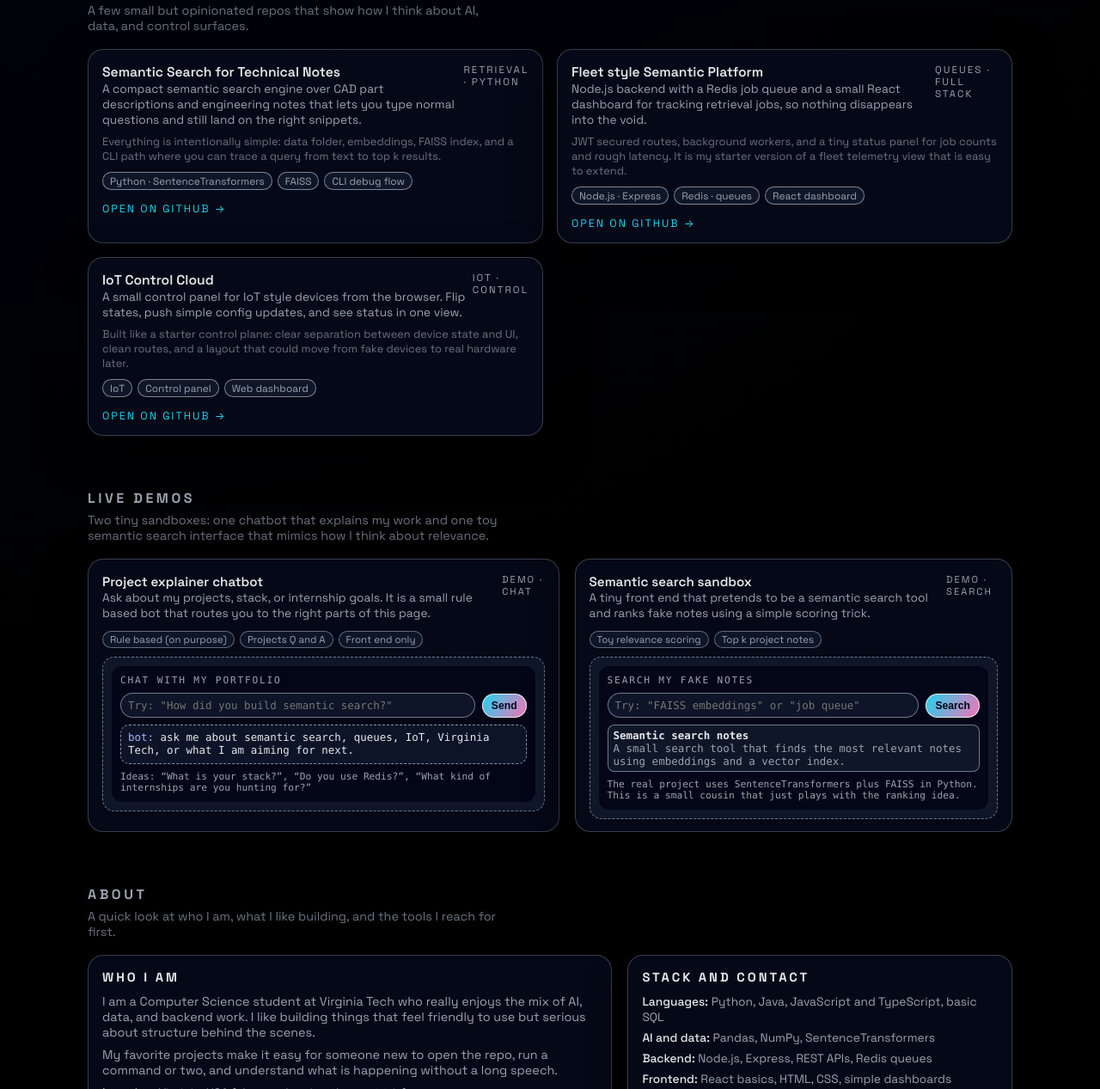
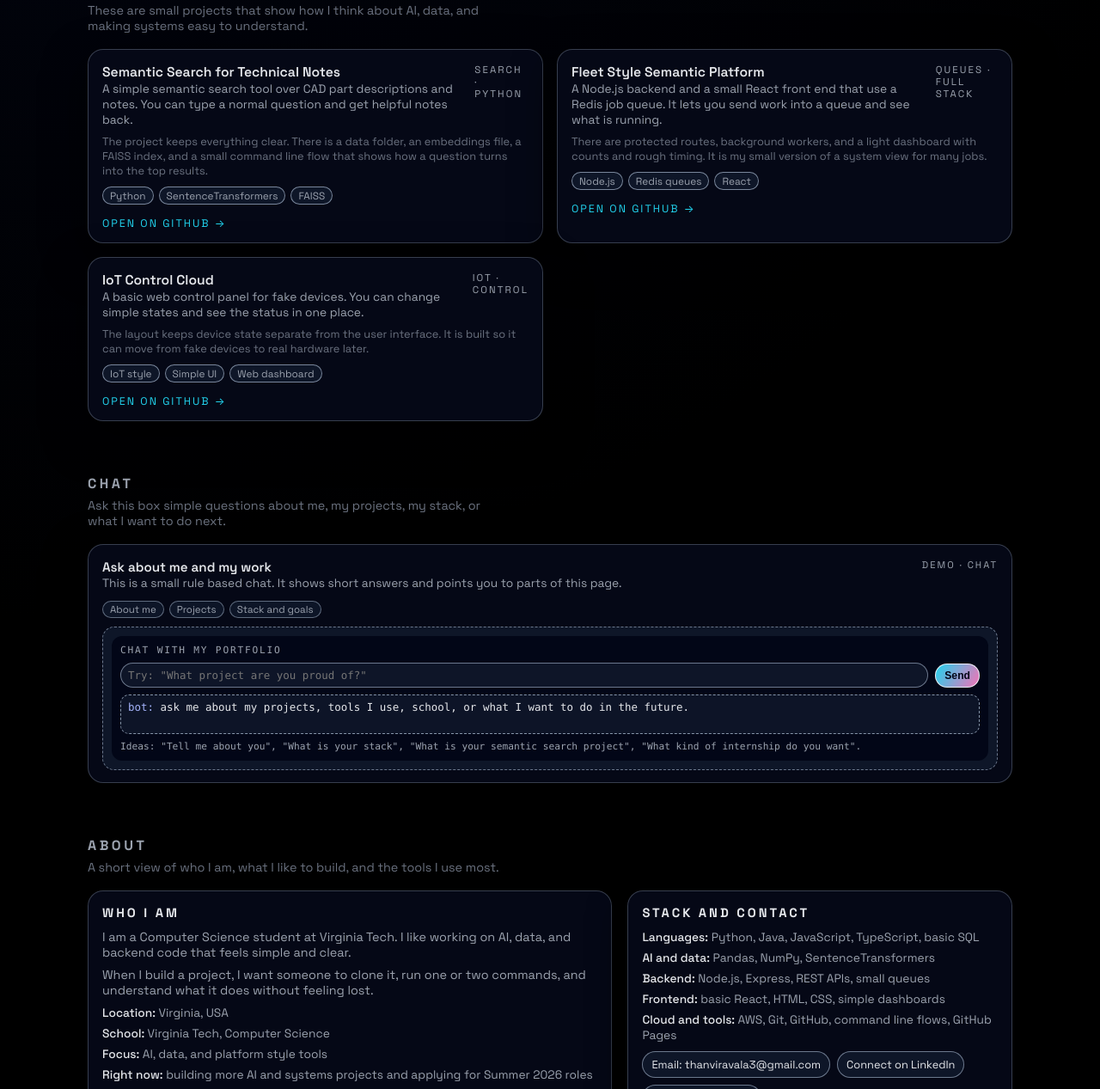
Before and after one commit to thanviravala3-ui/thanviravala3-ui.github.io, a plain HTML site: page index.html in a window 1280 px wide. Shown: the part 860-2127 px from the top of the page at 86% size. Drawn offline with Linux system fonts and the light colour scheme.

Commit message:
Update index.html

```diff
--- a/index.html
+++ b/index.html
@@ -49,8 +49,6 @@
       color: inherit;
       text-decoration: none;
     }
-
-    /* Layout shell */
 
     .page {
       max-width: 1120px;
@@ -192,7 +190,7 @@
       }
     }
 
-    /* HERO like your screenshot */
+    /* HERO */
 
     .hero {
       display: grid;
@@ -210,16 +208,6 @@
       }
     }
 
-    .hero-eyebrow {
-      font-size: 0.84rem;
-      color: var(--fg-muted);
-      margin-bottom: 8px;
-    }
-
-    .hero-eyebrow span {
-      color: var(--accent);
-    }
-
     .hero-main-line {
       font-size: 2.4rem;
       margin-bottom: 4px;
@@ -227,16 +215,16 @@
     }
 
     .hero-name {
-      font-size: 2.6rem;
+      font-size: 2rem;
       font-weight: 700;
       background: linear-gradient(120deg, #e5e7eb, #a5b4fc, #38bdf8);
       -webkit-background-clip: text;
       color: transparent;
-      margin-bottom: 4px;
+      margin-bottom: 8px;
     }
 
     .hero-sub-line {
-      font-size: 1.1rem;
+      font-size: 1rem;
       margin-bottom: 12px;
       color: var(--fg-main);
     }
@@ -362,7 +350,7 @@
       }
     }
 
-    /* GENERIC SECTION STYLES */
+    /* SECTIONS */
 
     .section {
       padding: 56px 4px 6px;
@@ -491,19 +479,7 @@
       letter-spacing: 0.16em;
     }
 
-    /* DEMOS */
-
-    .demos-grid {
-      display: grid;
-      grid-template-columns: minmax(0, 1.4fr) minmax(0, 1.3fr);
-      gap: 18px;
-    }
-
-    @media (max-width: 960px) {
-      .demos-grid {
-        grid-template-columns: minmax(0, 1fr);
-      }
-    }
+    /* DEMO PANEL (single chatbot) */
 
     .panel {
       border-radius: var(--radius-lg);
@@ -631,27 +607,6 @@
       color: #9ca3af;
     }
 
-    .demo-docs {
-      display: grid;
-      gap: 4px;
-    }
-
-    .demo-doc {
-      font-size: 0.78rem;
-      padding: 4px 6px;
-      border-radius: 8px;
-      background: rgba(15, 23, 42, 0.96);
-      border: 1px solid rgba(148, 163, 184, 0.7);
-    }
-
-    .demo-doc strong {
-      color: #e5e7eb;
-    }
-
-    .demo-doc span {
-      color: #9ca3af;
-    }
-
     /* ABOUT + CONTACT */
 
     .about-grid {
@@ -750,12 +705,12 @@
       <nav class="nav-links">
         <a href="#home">Home</a>
         <a href="#projects">Projects</a>
-        <a href="#demos">Demos</a>
+        <a href="#demos">Chat</a>
         <a href="#about">About</a>
         <a href="#contact">Contact</a>
       </nav>
       <div class="nav-actions">
-        <div class="nav-pill">Summer 2026 · Intern</div>
+        <div class="nav-pill">Summer 2026 Intern</div>
         <a
           class="nav-btn primary"
           href="https://www.linkedin.com/in/thanviravala"
@@ -779,29 +734,26 @@
     <main id="home" class="hero">
       <div>
         <p class="hero-main-line">Thanvi Ravala</p>
-        <h1 class="hero-name">Computer Science · Virginia Tech</h1>
+        <h1 class="hero-name">Computer Science at Virginia Tech</h1>
         <p class="hero-sub-line">
-          I like building things that sit between machine learning and the real world.
+          I like building simple tools that connect AI and data to real life.
         </p>
         <p class="hero-tagline">
-          I focus on semantic search, small retrieval tools, and dashboards that
-          make systems feel less mysterious. I want everything to be traceable,
-          from a user question to the database call that answered it.
+          I work on small search tools, basic dashboards, and control panels that make it easier to see what a system is doing and why.
         </p>
 
         <div class="hero-badges">
-          <div class="hero-pill">Semantic search and retrieval</div>
+          <div class="hero-pill">Semantic search and small AI tools</div>
           <div class="hero-pill">Python · Node.js · Java</div>
-          <div class="hero-pill">AWS · Redis · simple dashboards</div>
+          <div class="hero-pill">AWS · basic queues · clean layouts</div>
         </div>
 
         <div class="hero-actions">
           <a href="#projects" class="nav-btn primary">See my projects</a>
-          <a href="#demos" class="nav-btn">Try the demos</a>
+          <a href="#demos" class="nav-btn">Chat about my work</a>
         </div>
         <p class="hero-note">
-          Scroll down for a few focused repos, a playful chatbot that explains my work,
-          and a tiny semantic search sandbox.
+          You can scroll to see my projects or go to the chat section and ask simple questions about me and what I build.
         </p>
       </div>
 
@@ -825,8 +777,7 @@
       <div class="section-header">
         <h2 class="section-title">Projects</h2>
         <p class="section-sub">
-          A few small but opinionated repos that show how I think about AI,
-          data, and control surfaces.
+          These are small projects that show how I think about AI, data, and making systems easy to understand.
         </p>
       </div>
 
@@ -844,21 +795,18 @@
                 Semantic Search for Technical Notes
               </div>
               <div class="project-desc">
-                A compact semantic search engine over CAD part descriptions and
-                engineering notes that lets you type normal questions and still
-                land on the right snippets.
+                A simple semantic search tool over CAD part descriptions and notes. You can type a normal question and get helpful notes back.
               </div>
             </div>
-            <div class="project-label">Retrieval · Python</div>
+            <div class="project-label">Search · Python</div>
           </div>
           <div class="project-meta">
-            Everything is intentionally simple: data folder, embeddings, FAISS index,
-            and a CLI path where you can trace a query from text to top k results.
+            The project keeps everything clear. There is a data folder, an embeddings file, a FAISS index, and a small command line flow that shows how a question turns into the top results.
           </div>
           <div class="project-tags">
-            <span class="project-pill">Python · SentenceTransformers</span>
+            <span class="project-pill">Python</span>
+            <span class="project-pill">SentenceTransformers</span>
             <span class="project-pill">FAISS</span>
-            <span class="project-pill">CLI debug flow</span>
           </div>
           <div class="project-cta">Open on GitHub →</div>
         </a>
@@ -872,23 +820,20 @@
         >
           <div class="project-top-row">
             <div>
-              <div class="project-name">Fleet style Semantic Platform</div>
+              <div class="project-name">Fleet Style Semantic Platform</div>
               <div class="project-desc">
-                Node.js backend with a Redis job queue and a small React dashboard
-                for tracking retrieval jobs, so nothing disappears into the void.
+                A Node.js backend and a small React front end that use a Redis job queue. It lets you send work into a queue and see what is running.
               </div>
             </div>
             <div class="project-label">Queues · Full stack</div>
           </div>
           <div class="project-meta">
-            JWT secured routes, background workers, and a tiny status panel
-            for job counts and rough latency. It is my starter version of a
-            fleet telemetry view that is easy to extend.
+            There are protected routes, background workers, and a light dashboard with counts and rough timing. It is my small version of a system view for many jobs.
           </div>
           <div class="project-tags">
-            <span class="project-pill">Node.js · Express</span>
-            <span class="project-pill">Redis · queues</span>
-            <span class="project-pill">React dashboard</span>
+            <span class="project-pill">Node.js</span>
+            <span class="project-pill">Redis queues</span>
+            <span class="project-pill">React</span>
           </div>
           <div class="project-cta">Open on GitHub →</div>
         </a>
@@ -904,20 +849,17 @@
             <div>
               <div class="project-name">IoT Control Cloud</div>
               <div class="project-desc">
-                A small control panel for IoT style devices from the browser.
-                Flip states, push simple config updates, and see status in one view.
+                A basic web control panel for fake devices. You can change simple states and see the status in one place.
               </div>
             </div>
             <div class="project-label">IoT · Control</div>
           </div>
           <div class="project-meta">
-            Built like a starter control plane: clear separation between device
-            state and UI, clean routes, and a layout that could move from fake
-            devices to real hardware later.
+            The layout keeps device state separate from the user interface. It is built so it can move from fake devices to real hardware later.
           </div>
           <div class="project-tags">
-            <span class="project-pill">IoT</span>
-            <span class="project-pill">Control panel</span>
+            <span class="project-pill">IoT style</span>
+            <span class="project-pill">Simple UI</span>
             <span class="project-pill">Web dashboard</span>
           </div>
           <div class="project-cta">Open on GitHub →</div>
@@ -925,33 +867,29 @@
       </div>
     </section>
 
-    <!-- DEMOS -->
+    <!-- DEMO: SINGLE CHATBOT ABOUT YOU AND YOUR PROJECTS -->
     <section id="demos" class="section">
       <div class="section-header">
-        <h2 class="section-title">Live demos</h2>
+        <h2 class="section-title">Chat</h2>
         <p class="section-sub">
-          Two tiny sandboxes: one chatbot that explains my work and one toy
-          semantic search interface that mimics how I think about relevance.
+          Ask this box simple questions about me, my projects, my stack, or what I want to do next.
         </p>
       </div>
 
-      <div class="demos-grid">
-        <!-- Demo 1: chatbot -->
       <div class="panel">
         <div class="panel-header">
           <div>
-              <div class="panel-title">Project explainer chatbot</div>
+            <div class="panel-title">Ask about me and my work</div>
             <div class="panel-desc">
-                Ask about my projects, stack, or internship goals. It is a small
-                rule based bot that routes you to the right parts of this page.
+              This is a small rule based chat. It shows short answers and points you to parts of this page.
             </div>
           </div>
           <div class="panel-label">Demo · Chat</div>
         </div>
         <div class="pill-row">
-            <div class="tiny-pill">Rule based (on purpose)</div>
-            <div class="tiny-pill">Projects Q and A</div>
-            <div class="tiny-pill">Front end only</div>
+          <div class="tiny-pill">About me</div>
+          <div class="tiny-pill">Projects</div>
+          <div class="tiny-pill">Stack and goals</div>
         </div>
 
         <div class="demo-body">
@@ -961,57 +899,15 @@
               <input
                 type="text"
                 id="chat-input"
-                  placeholder='Try: "How did you build semantic search?"'
+                placeholder='Try: "What project are you proud of?"'
               />
               <button id="chat-send">Send</button>
             </div>
             <div id="chat-output" class="demo-output">
-                <span>bot:</span> ask me about semantic search, queues, IoT,
-                Virginia Tech, or what I am aiming for next.
+              <span>bot:</span> ask me about my projects, tools I use, school, or what I want to do in the future.
             </div>
             <div class="demo-hint">
-                Ideas: “What is your stack?”, “Do you use Redis?”, “What kind of
-                internships are you hunting for?”
-              </div>
-            </div>
-          </div>
-        </div>
-
-        <!-- Demo 2: semantic search sandbox -->
-        <div class="panel">
-          <div class="panel-header">
-            <div>
-              <div class="panel-title">Semantic search sandbox</div>
-              <div class="panel-desc">
-                A tiny front end that pretends to be a semantic search tool and
-                ranks fake notes using a simple scoring trick.
-              </div>
-            </div>
-            <div class="panel-label">Demo · Search</div>
-          </div>
-          <div class="pill-row">
-            <div class="tiny-pill">Toy relevance scoring</div>
-            <div class="tiny-pill">Top k project notes</div>
-          </div>
-
-          <div class="demo-body">
-            <div class="demo-body-inner">
-              <div class="demo-label">Search my fake notes</div>
-              <div class="demo-input-row">
-                <input
-                  type="text"
-                  id="search-input"
-                  placeholder='Try: "FAISS embeddings" or "job queue"'
-                />
-                <button id="search-run">Search</button>
-              </div>
-              <div id="search-results" class="demo-docs">
-                <!-- populated by JS -->
-              </div>
-              <div class="demo-hint">
-                The real project uses SentenceTransformers plus FAISS in Python.
-                This is a small cousin that just plays with the ranking idea.
-              </div>
+              Ideas: "Tell me about you", "What is your stack", "What is your semantic search project", "What kind of internship do you want".
             </div>
           </div>
         </div>
@@ -1023,7 +919,7 @@
       <div class="section-header">
         <h2 class="section-title">About</h2>
         <p class="section-sub">
-          A quick look at who I am, what I like building, and the tools I reach for first.
+          A short view of who I am, what I like to build, and the tools I use most.
         </p>
       </div>
 
@@ -1031,20 +927,16 @@
         <div class="about-card">
           <h3>Who I am</h3>
           <p>
-            I am a Computer Science student at Virginia Tech who really enjoys
-            the mix of AI, data, and backend work. I like building things that
-            feel friendly to use but serious about structure behind the scenes.
+            I am a Computer Science student at Virginia Tech. I like working on AI, data, and backend code that feels simple and clear.
           </p>
           <p>
-            My favorite projects make it easy for someone new to open the repo,
-            run a command or two, and understand what is happening without a
-            long speech.
+            When I build a project, I want someone to clone it, run one or two commands, and understand what it does without feeling lost.
           </p>
           <ul class="about-list">
-            <li><span>Location:</span> Virginia, USA (always planning the next trip)</li>
-            <li><span>School:</span> Virginia Tech · B.S. in Computer Science</li>
-            <li><span>Focus:</span> AI engineering, data workflows, platform style tools</li>
-            <li><span>Currently:</span> building more AI and systems projects and applying for Summer 2026 roles</li>
+            <li><span>Location:</span> Virginia, USA</li>
+            <li><span>School:</span> Virginia Tech, Computer Science</li>
+            <li><span>Focus:</span> AI, data, and platform style tools</li>
+            <li><span>Right now:</span> building more AI and systems projects and applying for Summer 2026 roles</li>
           </ul>
         </div>
 
@@ -1052,19 +944,19 @@
           <h3>Stack and contact</h3>
           <ul class="about-list">
             <li>
-              <span>Languages:</span> Python, Java, JavaScript and TypeScript, basic SQL
+              <span>Languages:</span> Python, Java, JavaScript, TypeScript, basic SQL
             </li>
             <li>
               <span>AI and data:</span> Pandas, NumPy, SentenceTransformers
             </li>
             <li>
-              <span>Backend:</span> Node.js, Express, REST APIs, Redis queues
+              <span>Backend:</span> Node.js, Express, REST APIs, small queues
             </li>
             <li>
-              <span>Frontend:</span> React basics, HTML, CSS, simple dashboards
+              <span>Frontend:</span> basic React, HTML, CSS, simple dashboards
             </li>
             <li>
-              <span>Cloud and tooling:</span> AWS, Git, GitHub, CLI flows, GitHub Pages
+              <span>Cloud and tools:</span> AWS, Git, GitHub, command line flows, GitHub Pages
             </li>
           </ul>
           <div id="contact" class="contact-chip-row">
@@ -1097,7 +989,7 @@
 
     <footer>
       <span>© <span id="year"></span> Thanvi Ravala · Virginia Tech CS</span>
-      <span>Built as a small glowing control center for my projects.</span>
+      <span>This page is a small control center for my projects and goals.</span>
     </footer>
   </div>
 
@@ -1111,38 +1003,42 @@
     function respondToChat(query) {
       const q = (query || "").toLowerCase();
       if (!q.trim()) {
-        return "Ask me about semantic search, queues, IoT control, Virginia Tech, or the kind of roles I am exploring.";
+        return "You can ask about my projects, tools I use, school, or what I want to do next.";
       }
 
       if (q.includes("semantic") || q.includes("search") || q.includes("faiss")) {
-        return "I built a semantic search project in Python using a SentenceTransformers model for embeddings and FAISS as the vector index. The design is small and traceable so you can follow a query from text to top k results.";
+        return "I built a small semantic search project in Python. It uses a SentenceTransformers model to turn notes into vectors and FAISS to find the closest notes for a question. The goal is to keep the flow simple so it is easy to follow.";
       }
 
       if (q.includes("queue") || q.includes("redis") || q.includes("worker")) {
-        return "I have a Node.js and Redis project where each retrieval request becomes a job in a queue. Background workers pick up jobs, and a small React dashboard shows status and rough throughput.";
+        return "I have a Node.js and Redis project where each request becomes a job in a queue. Workers pick up jobs in the background, and a small React page shows what is running and how many jobs are done.";
       }
 
       if (q.includes("iot") || q.includes("device") || q.includes("control")) {
-        return "The IoT Control Cloud project acts like a starter control plane for devices. It separates device state from UI, and the layout could move from test devices to real hardware later.";
+        return "My IoT Control Cloud project is a basic web panel for fake devices. You can change states and see the status on one page. It is built so it can connect to real devices later.";
       }
 
-      if (q.includes("dashboard") || q.includes("viz") || q.includes("visualizer")) {
-        return "I like dashboards that are simple but honest. Job counts, rough latency, success versus error. The goal is to make debugging feel like reading a story, not detective work.";
+      if (q.includes("dashboard") || q.includes("viz") || q.includes("visual")) {
+        return "I like very clear dashboards. I care about simple numbers like how many jobs are running, how long they take, and if anything failed. I want debugging to feel calm and easy, not confusing.";
       }
 
       if (q.includes("school") || q.includes("vt") || q.includes("virginia tech")) {
-        return "I am a CS student at Virginia Tech, leaning into AI, data heavy systems, and backend work. Outside of code, I love traveling, running, and finding good food wherever I end up.";
+        return "I study Computer Science at Virginia Tech. I am very interested in AI, data heavy systems, and backend work. I also enjoy traveling, running, and finding good food in new places.";
       }
 
       if (q.includes("tech") || q.includes("stack") || q.includes("tools")) {
-        return "My main stack: Python, Java, and JavaScript or TypeScript. For AI and data I use Pandas, NumPy, and SentenceTransformers. For backend: Node.js, Express, Redis, REST APIs. For infra: AWS, Git, and a lot of CLI.";
+        return "My main stack is Python, Java, JavaScript and TypeScript. For data and AI I use Pandas, NumPy, and SentenceTransformers. For backend I use Node.js and Express, and for cloud I use AWS and GitHub.";
       }
 
-      if (q.includes("intern") || q.includes("role") || q.includes("job")) {
-        return "I am targeting AI engineering and systems style internships for Summer 2026. I like roles that blend models, data pipelines, and platform style reliability work.";
+      if (q.includes("intern") || q.includes("role") || q.includes("job") || q.includes("future")) {
+        return "I am looking for AI and systems related internships for Summer 2026. I like roles that mix models, data pipelines, and platform style work where you have to think about reliability and real users.";
       }
 
-      return "Short version: I am a VT CS student who likes AI and systems and cares a lot about reliability. Ask about semantic search, queues, IoT control, dashboards, or my stack, and I will point you to the right part of this page.";
+      if (q.includes("about") || q.includes("you") || q.includes("who are you")) {
+        return "I am Thanvi. I like building small systems that are easy to read and easy to run. My projects focus on search, queues, dashboards, and simple control panels that make AI and data feel less scary.";
+      }
+
+      return "Short answer: I am a CS student at Virginia Tech who likes AI, data, and backend systems. Ask about a project, my stack, or my goals, and I will share more.";
     }
 
     chatSend.addEventListener("click", () => {
@@ -1156,93 +1052,6 @@
         chatSend.click();
       }
     });
-
-    const docs = [
-      {
-        title: "Semantic search notes",
-        snippet:
-          "A small search tool that finds the most relevant notes using embeddings and a vector index.",
-        keywords: ["search", "semantic", "embeddings", "notes", "faiss"],
-      },
-      {
-        title: "Job queue demo",
-        snippet:
-          "Each request turns into a job in a queue, and workers process them in the background.",
-        keywords: ["queue", "jobs", "workers", "redis"],
-      },
-      {
-        title: "Status dashboard",
-        snippet:
-          "A clean dashboard that shows what is running and how fast things are moving.",
-        keywords: ["dashboard", "status", "latency"],
-      },
-      {
-        title: "IoT control surface",
-        snippet:
-          "A browser panel for toggling device states and pushing basic config changes.",
-        keywords: ["iot", "device", "control"],
-      },
-      {
-        title: "CLI tracing tool",
-        snippet:
-          "A command line helper that traces how a search goes from text to results.",
-        keywords: ["cli", "trace", "search"],
-      },
-    ];
-
-    const searchInput = document.getElementById("search-input");
-    const searchResults = document.getElementById("search-results");
-    const searchRun = document.getElementById("search-run");
-
-    function runSearch(query) {
-      const qWords = (query || "")
-        .toLowerCase()
-        .split(/\s+/)
-        .filter(Boolean);
-
-      const scored = docs
-        .map((doc) => {
-          let score = 0;
-          qWords.forEach((word) => {
-            if (doc.keywords.some((k) => k.includes(word))) {
-              score += 2;
-            }
-            if (doc.snippet.toLowerCase().includes(word)) {
-              score += 1;
-            }
-          });
-          return { doc, score };
-        })
-        .filter((item) => item.score > 0)
-        .sort((a, b) => b.score - a.score)
-        .slice(0, 3);
-
-      if (!qWords.length || scored.length === 0) {
-        searchResults.innerHTML =
-          '<div class="demo-doc"><strong>No strong matches yet.</strong><br><span>Try something like “FAISS”, “job queue”, or “IoT control”.</span></div>';
-        return;
-      }
-
-      searchResults.innerHTML = scored
-        .map(
-          (item) =>
-            `<div class="demo-doc"><strong>${item.doc.title}</strong><br><span>${item.doc.snippet}</span></div>`
-        )
-        .join("");
-    }
-
-    searchRun.addEventListener("click", () => {
-      runSearch(searchInput.value);
-    });
-
-    searchInput.addEventListener("keydown", (e) => {
-      if (e.key === "Enter") {
-        searchRun.click();
-      }
-    });
-
-    // initial example
-    runSearch("faiss");
   </script>
 </body>
 </html>
```
Lines whose indentation alone changed are shown as unchanged.
